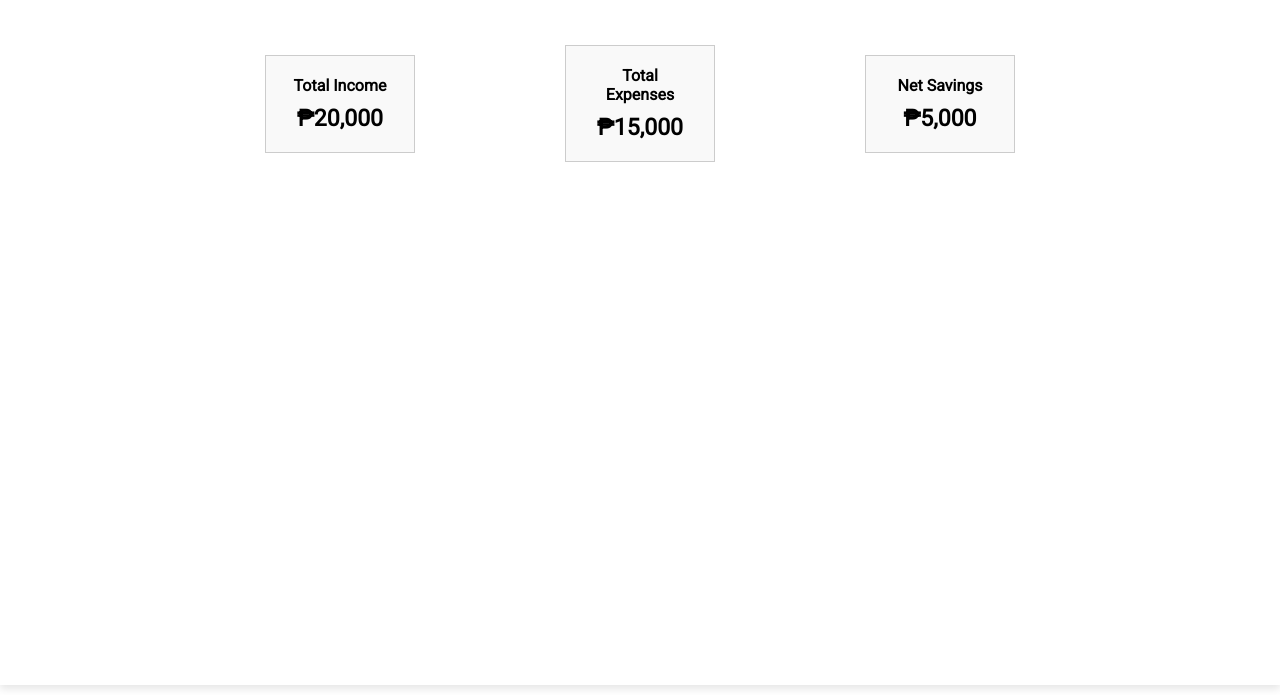
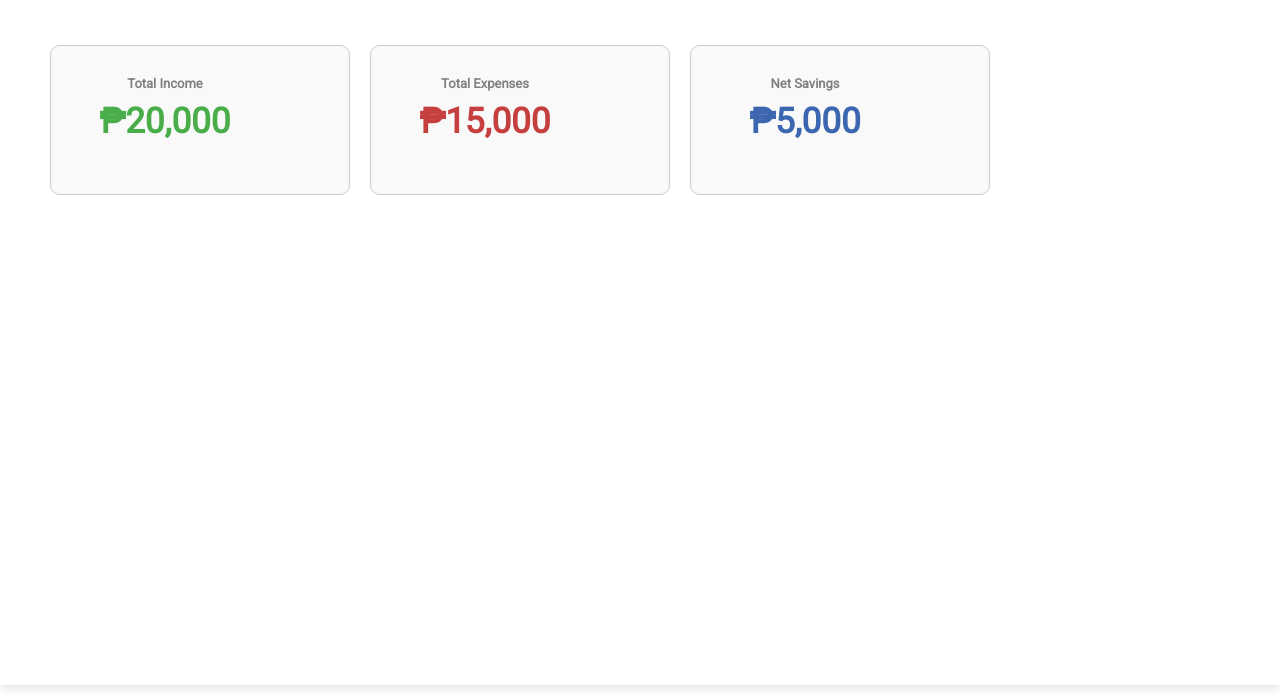
Before and after one commit to dobladamark/Personal-Finance-Tracker, a plain HTML site: page index.html in a window 1280 px wide. Shown: the part 105-800 px from the top of the page. Drawn offline with Linux system fonts and the light colour scheme.

Commit message:
realign and add color dashboard

```diff
--- a/css/style.css
+++ b/css/style.css
@@ -74,35 +74,55 @@ body {
     box-shadow: 0 4px 8px rgba(0, 0, 0, 0.1);
     flex-direction: column;
     gap: 20px;
-    justify-content: space-around;
+
     height:  86.3vh;
 
 }
 
 .summary-cards {
   display: flex;
-  align-items: center;
+  align-items: flex-start;
   justify-content: flex-start;
-  gap: 150px;
-  margin: 0 auto auto auto;
+  gap: 20px;
+  ;
 }
 
 .card {
 
   border: 1px solid #ccc;
-  padding: 20px;
-  width: 150px;
+  padding: 30px;
+  width: 300px;
+  height: 150px;
   text-align: center;
   background-color: #f9f9f9;
+  border-radius: 10px;
 
 }
 
 .card h3 {
   margin-bottom: 10px;
-  font-size: 16px;
+  font-size: 13px;
+  color: gray;
 }
 
 .card p {
-  font-size: 23px;
+  font-size: 35px;
   font-weight: bold;
+
 }
+
+
+.card p, h3 {
+   margin: 0 70px 0 0;
+}
+
+#incomeText {
+    color: rgb(73, 174, 73);
+}
+
+#expensesText {
+    color: rgba(183, 11, 11, 0.786);
+}
+#savingsText {
+    color: rgb(60, 103, 176);
+}
--- a/index.html
+++ b/index.html
@@ -28,15 +28,15 @@
      <div class="summary-cards">
         <div class="card">
     <h3>Total Income</h3>
-    <p>₱20,000</p>
+    <p id="incomeText">₱20,000</p>
       </div>
   <div class="card">
     <h3>Total Expenses</h3>
-    <p>₱15,000</p>
+    <p id="expensesText">₱15,000</p>
   </div>
   <div class="card">
     <h3>Net Savings</h3>
-    <p>₱5,000</p>
+    <p id="savingsText">₱5,000</p>
   </div>
    </div>
 
```
